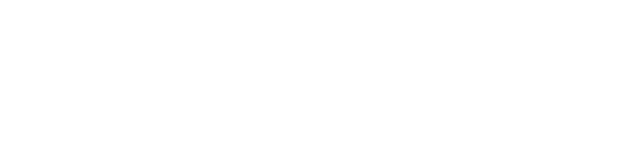
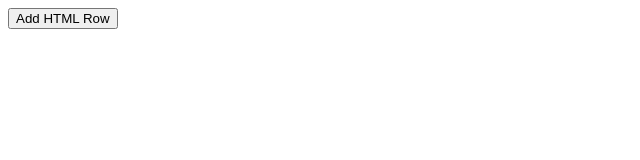
Before and after one commit to ashkaning/TimeSheet, a plain HTML site: page index.html in a window 1280 px wide. Shown: the whole page, without its empty margins (0-640 px from the left). Drawn offline with Linux system fonts and the light colour scheme.

Commit message:
button added

```diff
--- a/index.html
+++ b/index.html
@@ -9,7 +9,7 @@
     </head>
     <body>
         <div class="container">
-
+            <button class="button" id="divGenerator" value="Add HTML Row">Add HTML Row</button>
 
         </div>
 
```
